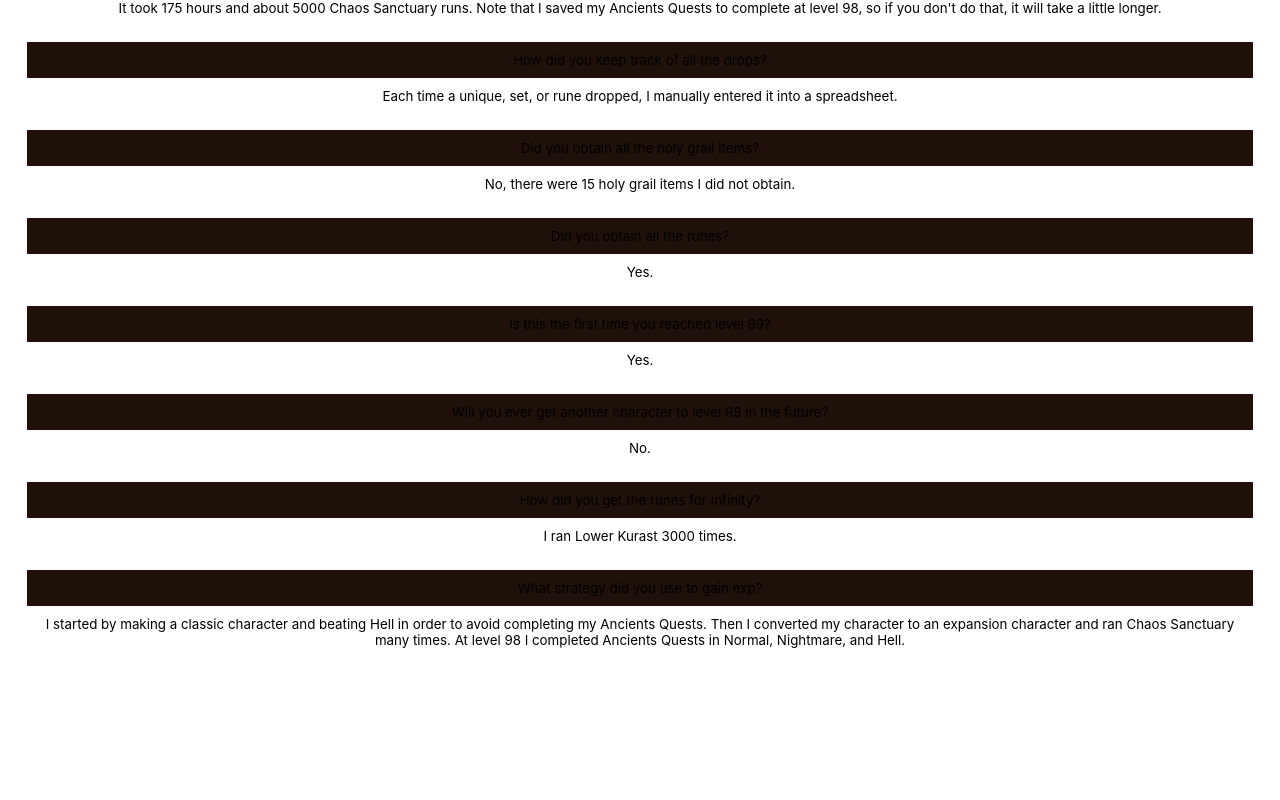
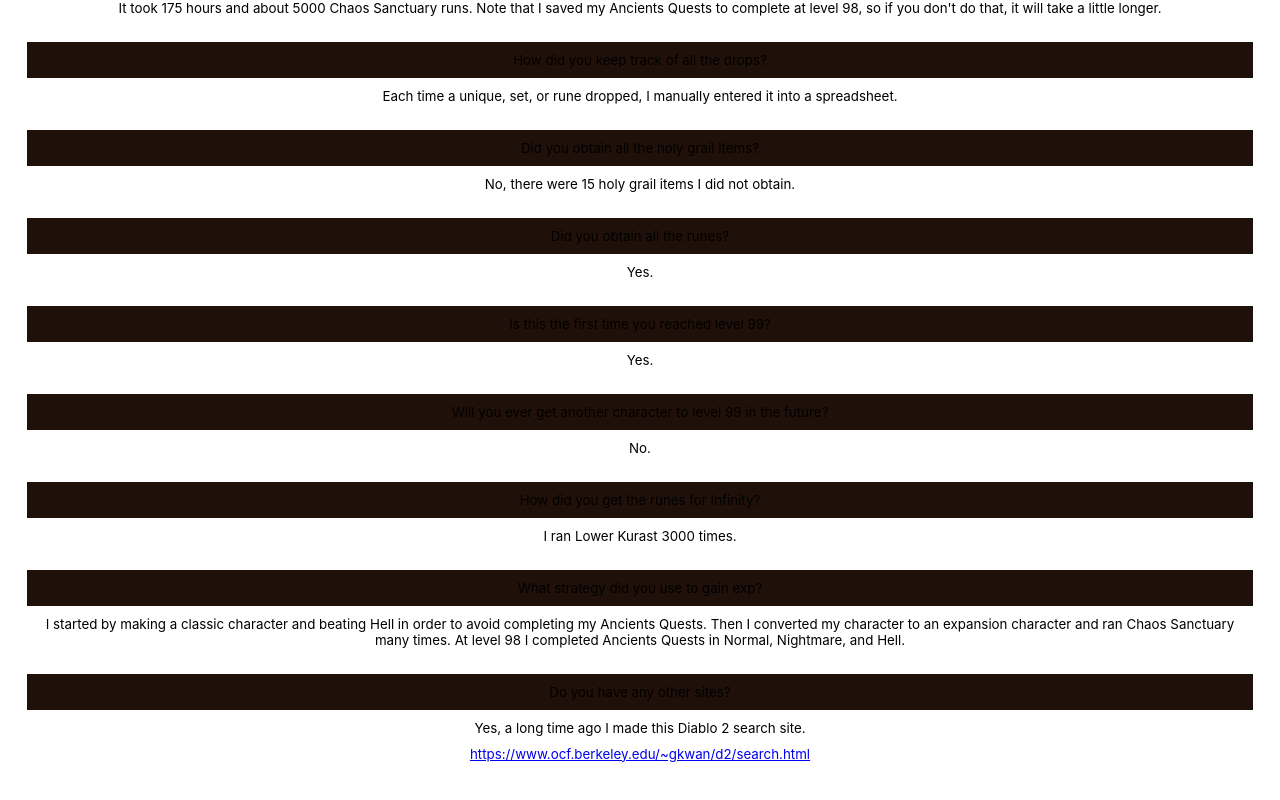
Before and after one commit to geoffreykwan/diablo-2-drops-on-the-way-to-level-99, a Vue app: page /about in a window 1280 px wide. Shown: the part 623-1423 px from the top of the page. Before the commit the page ends 1323 px from the top, so only its background shows below. Built offline with nearby package versions, Linux system fonts and the light colour scheme.

Commit message:
feat(About Page): Add entry for link to other Diablo 2 search site

```diff
--- a/src/data/about.json
+++ b/src/data/about.json
@@ -49,5 +49,10 @@
   {
     "question": "What strategy did you use to gain exp?",
     "answer": "I started by making a classic character and beating Hell in order to avoid completing my Ancients Quests. Then I converted my character to an expansion character and ran Chaos Sanctuary many times. At level 98 I completed Ancients Quests in Normal, Nightmare, and Hell."
+  },
+  {
+    "question": "Do you have any other sites?",
+    "answer": "Yes, a long time ago I made this Diablo 2 search site.",
+    "link": "https://www.ocf.berkeley.edu/~gkwan/d2/search.html"
   }
 ]
--- a/src/views/About.vue
+++ b/src/views/About.vue
@@ -7,6 +7,9 @@
       {{ answerLine }}
     </div>
     <div v-else class="answer">{{ info.answer }}</div>
+    <div v-if="info.link != undefined">
+      <a :href="info.link" target="_blank">{{ info.link }}</a>
+    </div>
     <br />
   </div>
 </template>
```
